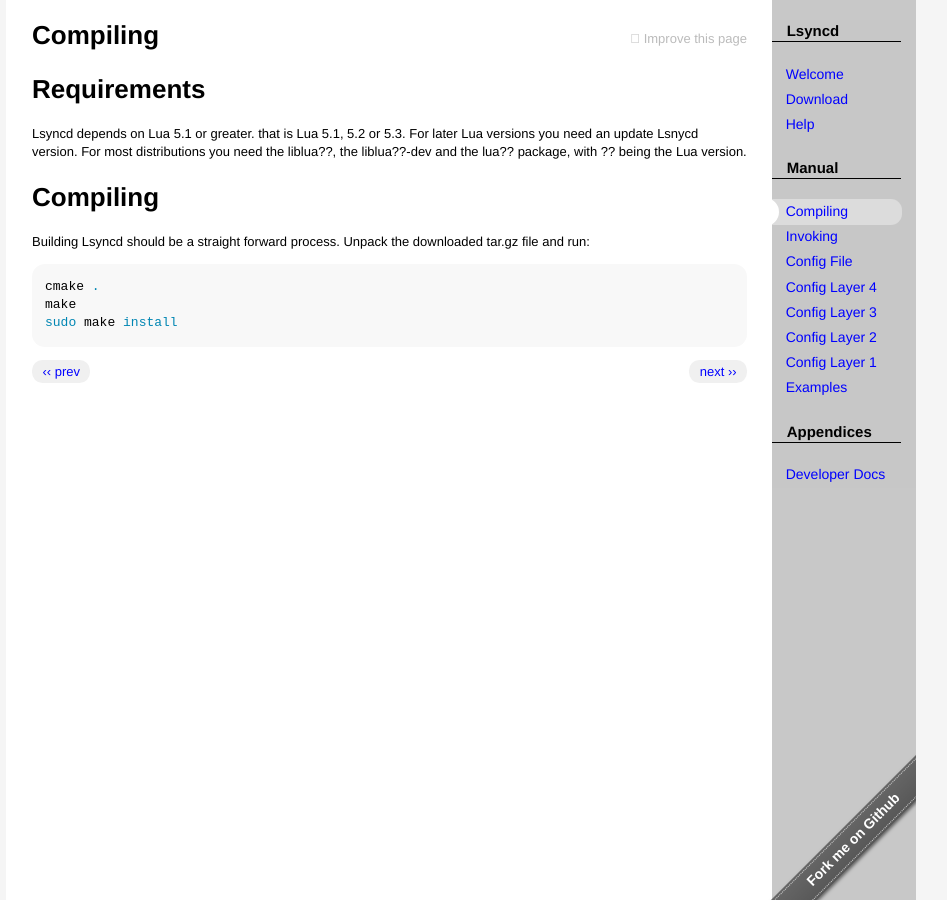
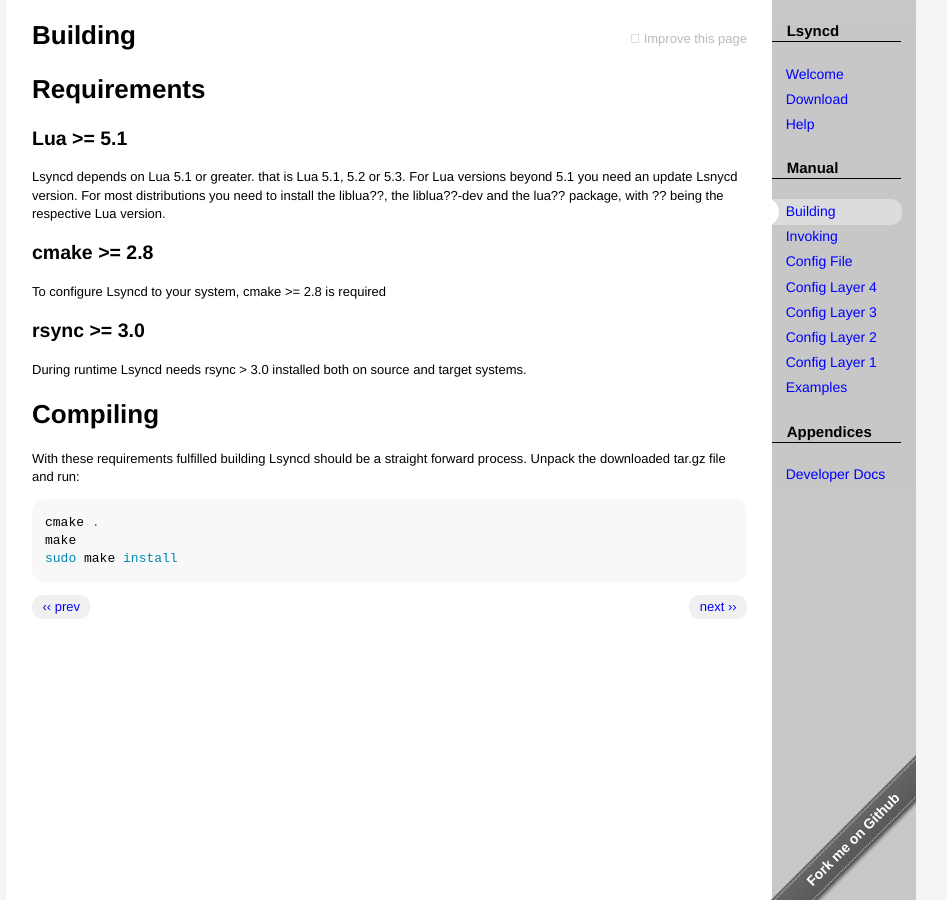
Before and after one commit to lsyncd/lsyncd, a Jekyll site: the page built from manual/building/index.md, in a window 1280 px wide. Shown: the whole page, without its empty margins (179-1126 px from the left). Built offline with Jekyll 4.4.1, drawn with Linux system fonts in a browser that asks for light colours.

Commit message:
Update index.md

```diff
--- a/manual/building/index.md
+++ b/manual/building/index.md
@@ -1,15 +1,23 @@
 ---
 layout: default
-title: Compiling
+title: Building
 ---
 
 # Requirements
 
-Lsyncd depends on Lua 5.1 or greater. that is Lua 5.1, 5.2 or 5.3. For later Lua versions you need an update Lsnycd version. For most distributions you need the liblua??, the liblua??-dev and the lua?? package, with ?? being the Lua version.
+## Lua >= 5.1
+Lsyncd depends on Lua 5.1 or greater. that is Lua 5.1, 5.2 or 5.3. For Lua versions beyond 5.1 you need an update Lsnycd version. For most distributions you need to install the liblua??, the liblua??-dev and the lua?? package, with ?? being the respective Lua version.
+
+## cmake >= 2.8
+
+To configure Lsyncd to your system, cmake >= 2.8 is required
+
+## rsync >= 3.0
+During runtime Lsyncd needs rsync > 3.0 installed both on source and target systems.
 
 # Compiling
 
-Building Lsyncd should be a straight forward process. Unpack the downloaded tar.gz file and run:
+With these requirements fulfilled building Lsyncd should be a straight forward process. Unpack the downloaded tar.gz file and run:
 
 {% highlight shell %}
 cmake .
```
